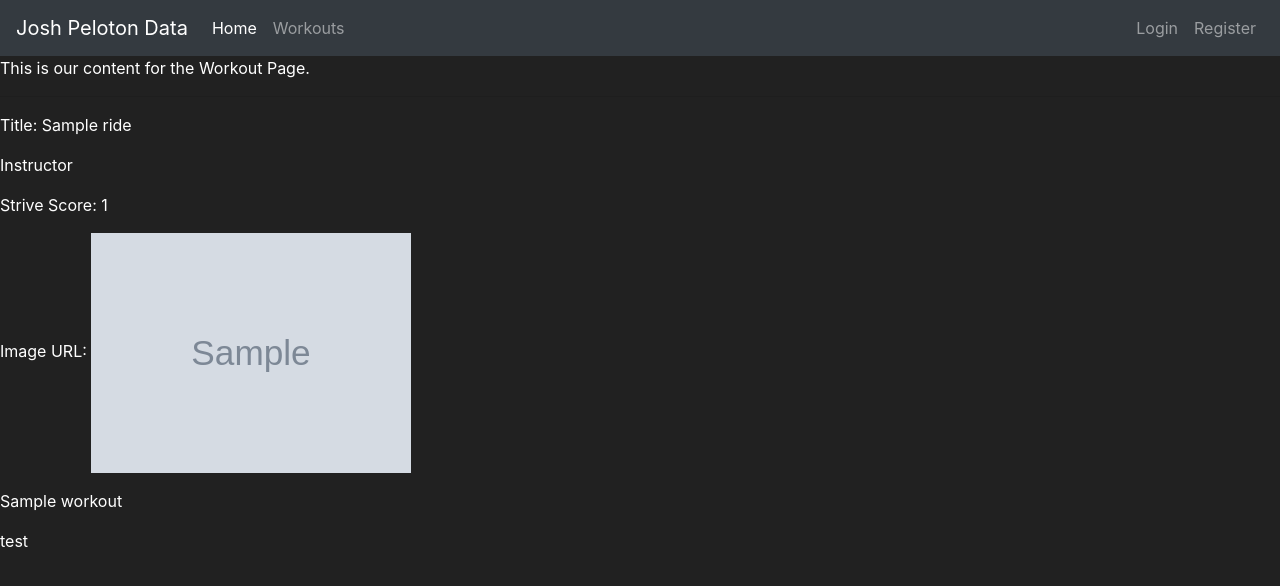
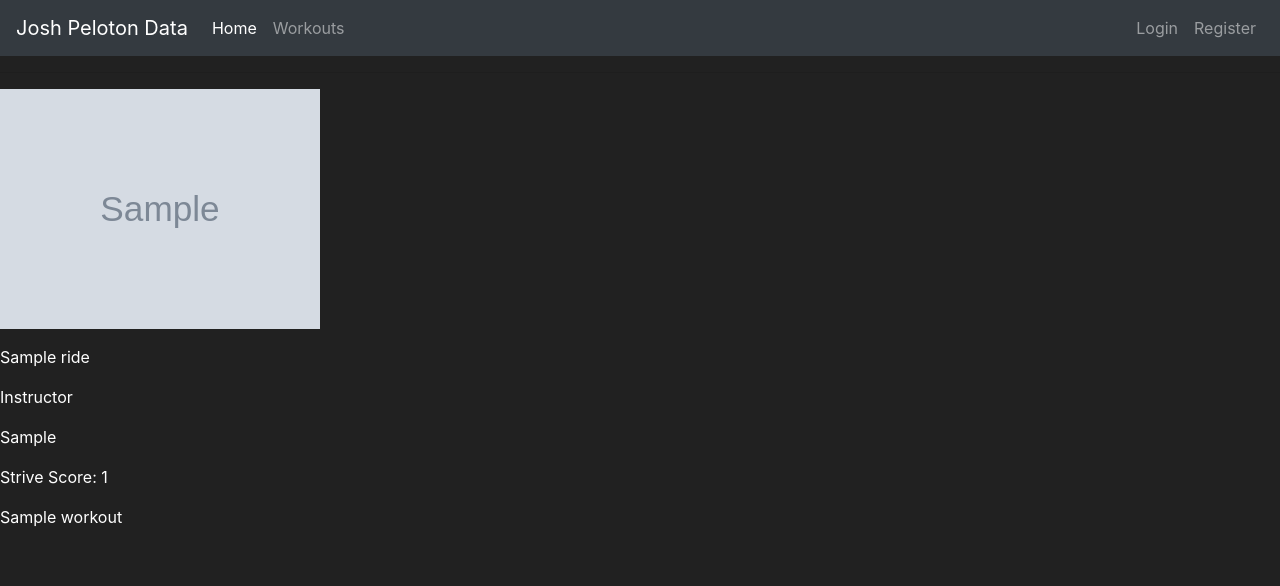
Before and after one commit to jhjacobson/peloton-client-library, a Flask app: page /workouts in a window 1280 px wide. Shown: the top 586 px of the page. Run offline with Flask 2, Linux system fonts and the light colour scheme; grey boxes marked "Sample" are stand-in pictures; a database or web service that is not in the repository returns one stand-in record (values such as "Sample title"); some libraries are stand-ins or nearby versions.

Commit message:
add more data to workouts page

```diff
--- a/peloton/peloton.py
+++ b/peloton/peloton.py
@@ -451,6 +451,8 @@ class PelotonWorkout(PelotonObject):
             # different endpoint
             elif attr == "metrics":
                 metrics = PelotonWorkoutMetricsFactory.get(self.id)
+                print("banana")
+                print(metrics) #banana
                 self.metrics = metrics
                 return metrics
 
@@ -693,7 +695,7 @@ class PelotonWorkoutFactory(PelotonAPI):
             res = cls._api_request(uri, params).json()
             for workout in res['data']:
                 ret.append(PelotonWorkout(**workout))
-                # workouts_db.insert_one(workout)
+                #workouts_db.insert_one(workout)
 
            # [ret.append(PelotonWorkout(**workout)) for workout in res['data']]
 
@@ -728,7 +730,7 @@ class PelotonWorkoutFactory(PelotonAPI):
 
         # Get our first page, which includes number of successive pages
         res = cls._api_request(uri, params).json()
-        workouts_db.insert_one(res['data'][0])
+        # workouts_db.insert_one(res['data'][0])
 
         # Return our single workout, without having to get a bunch of
         # extra data from the API
@@ -808,4 +810,5 @@ class PelotonWorkoutMetricsFactory(PelotonAPI):
         }
 
         res = cls._api_request(uri, params).json()
+        print(res) #banana
         return PelotonWorkoutMetrics(**res)
--- a/peloton/templates/workouts.html
+++ b/peloton/templates/workouts.html
@@ -4,15 +4,14 @@
 {% endblock %}
 
 {% block content %}
-    This is our content for the Workout Page.
     <hr>
-    {% for workout in workouts %}
-    <p>Title: {{ workout['ride']['title'] }} </p>
+    {% for workout in workouts[0:20] %}
+    <p><img src="{{workout['ride']['image_url']}}" width=25% height=25%> </p>
+    <p>{{ workout['ride']['title'] }} </p>
     <p> Instructor </p>
+    <p> {{ workout['fitness_discipline']}} </p>
     <p>Strive Score: {{ workout['effort_zones']['total_effort_points']}}
-    <p>Image URL: <img src="{{workout['ride']['image_url']}}" width=25% height=25%> </p>
     <p>{{ workout }} </p>
     {% endfor %}
-    test
 
 {% endblock %}
```
